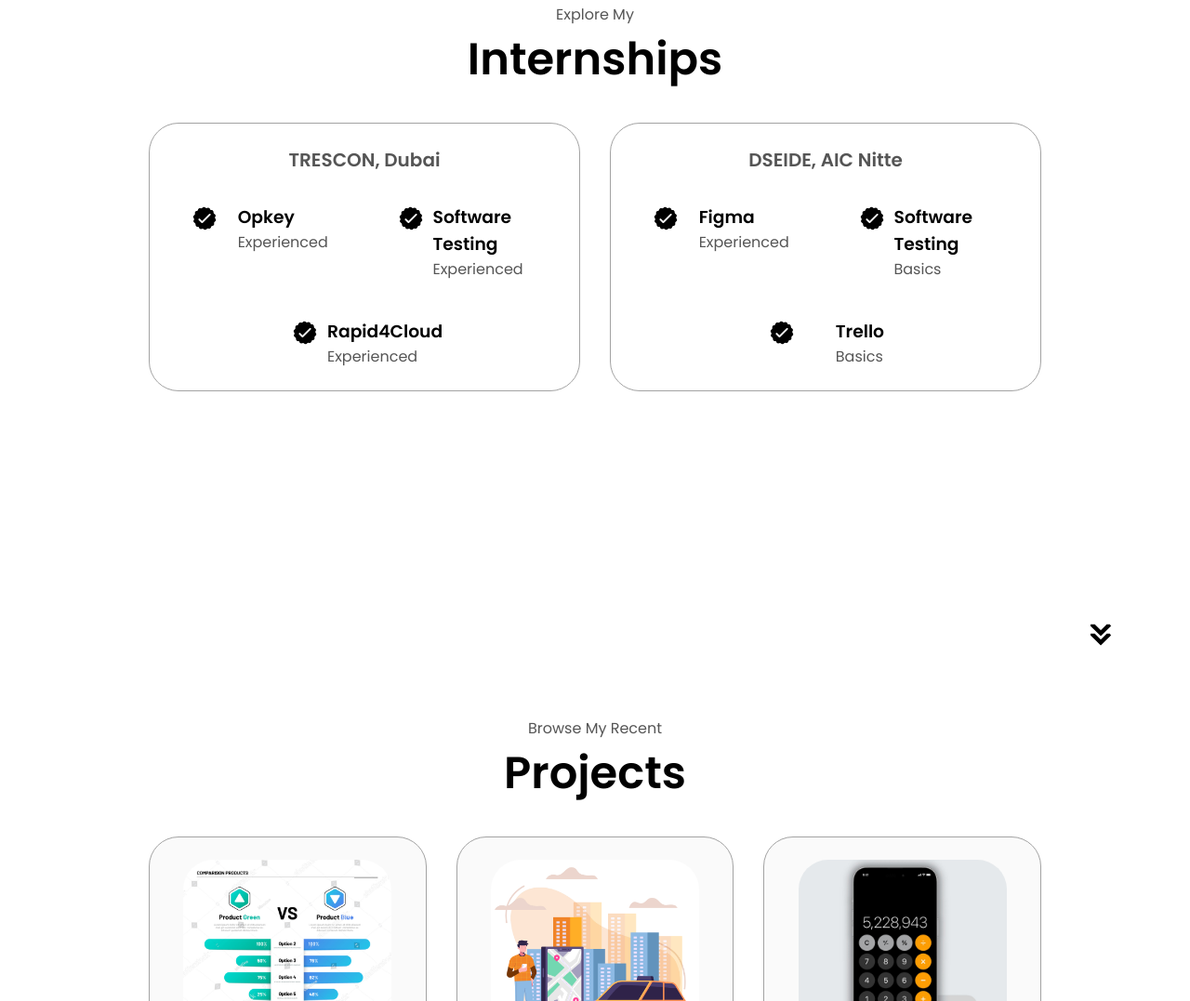
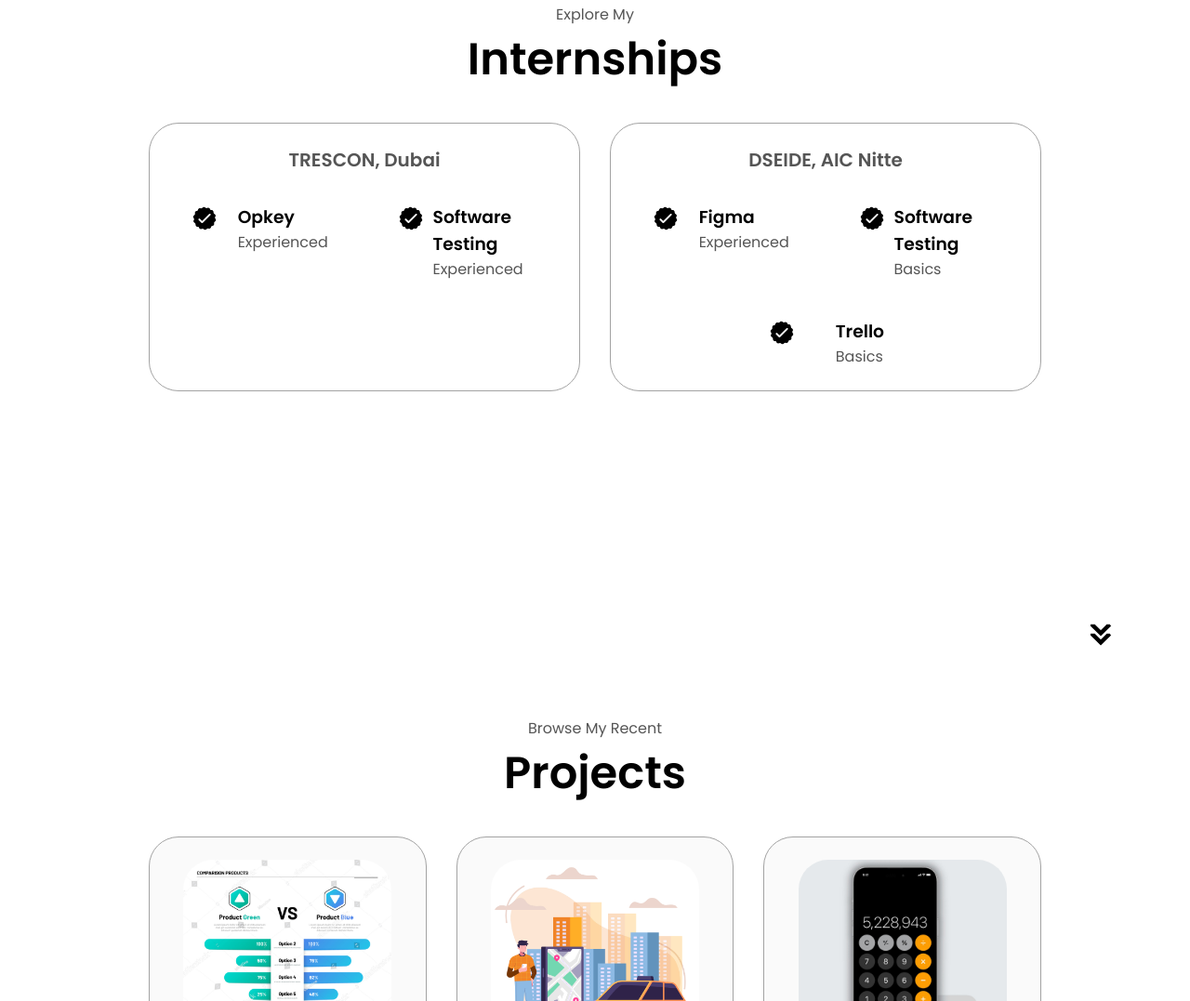
Before and after one commit to Sharwin0615/Portfolio_Project, a plain HTML site: page index.html in a window 1280 px wide. Shown: the part 1693-2770 px from the top of the page at 93% size. Drawn offline with Linux system fonts and the light colour scheme.

Commit message:
Update index.html

```diff
--- a/index.html
+++ b/index.html
@@ -148,17 +148,6 @@
                 />
                 <div>
                   <h3>Software Testing</h3>
-                  <p>Experienced</p>
-                </div>
-              </article>
-              <article>
-                <img
-                  src="./Assets/checkmark.png"
-                  alt="Experience icon"
-                  class="icon"
-                />
-                <div>
-                  <h3>Rapid4Cloud</h3>
                   <p>Experienced</p>
                 </div>
               </article>
```
